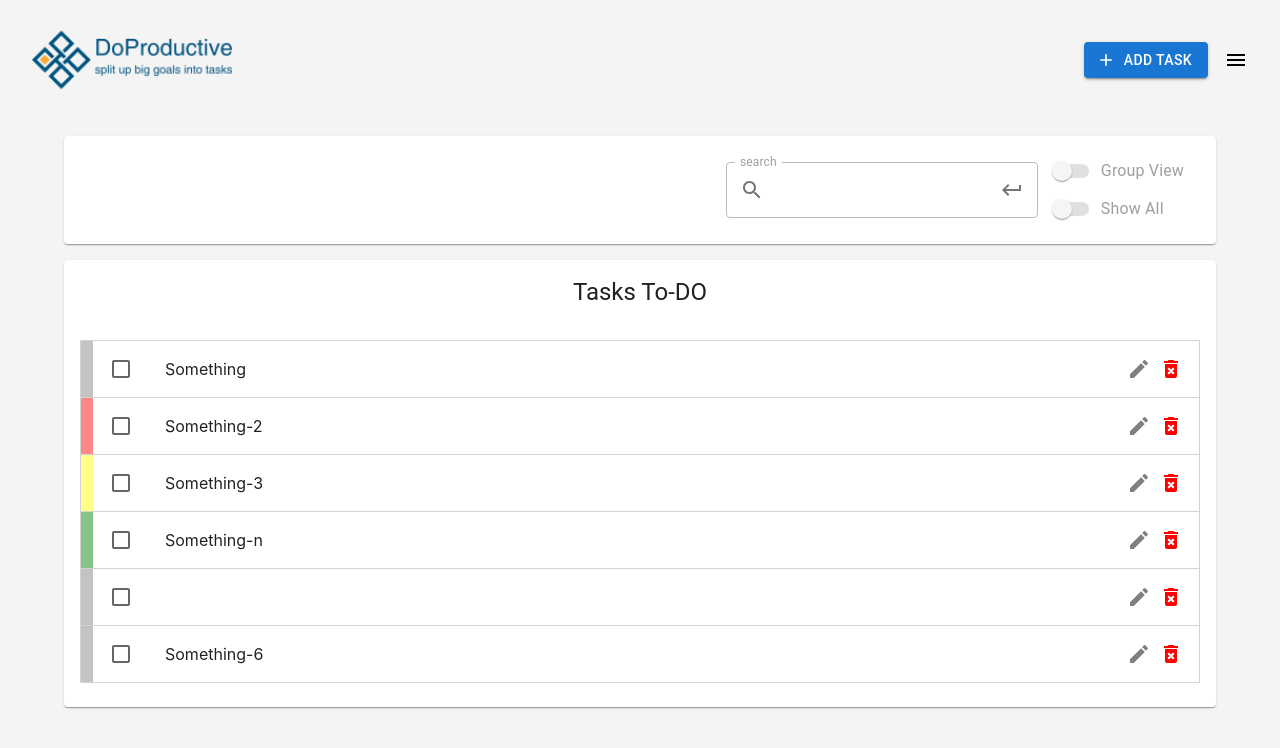
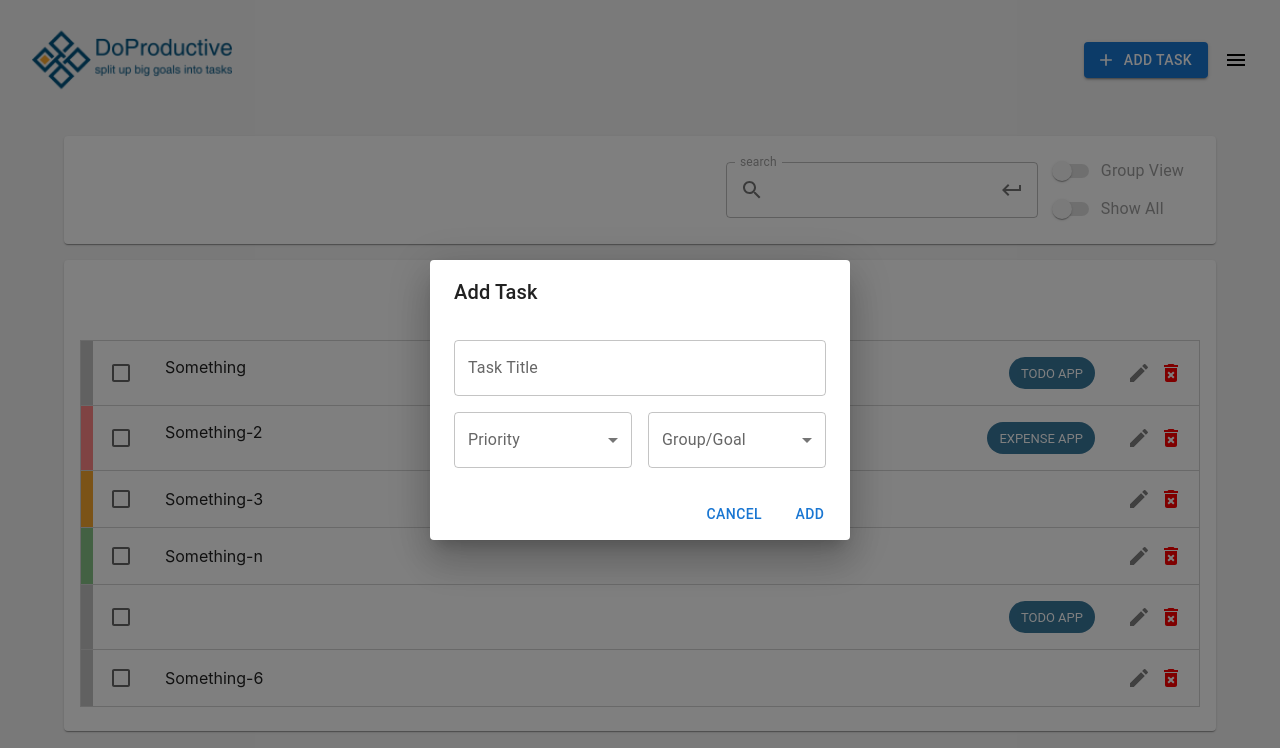
Before and after one commit to ArjunMamidi2698/do-productive, a React (Create React App) app: page / in a window 1280 px wide. Both pictures are taken after a click on the button "ADD TASK". Shown: the top 748 px of the page. Built offline with nearby package versions, Linux system fonts and the light colour scheme.

Commit message:
added AddTask component and functionality, group-view chip

```diff
--- a/public/index.html
+++ b/public/index.html
@@ -24,7 +24,7 @@
       work correctly both with client-side routing and a non-root public URL.
       Learn how to configure a non-root public URL by running `npm run build`.
     -->
-    <title>React App</title>
+    <title>DoProductive</title>
   </head>
   <body>
     <noscript>You need to enable JavaScript to run this app.</noscript>
--- a/src/App.js
+++ b/src/App.js
@@ -1,15 +1,87 @@
-import { Container } from '@mui/material';
-import './App.css';
-import Header from './components/header/Header';
-import TaskActions from './components/filters/TaskActions';
-import TasksContainer from './components/tasks/TasksContainer';
+import { Container } from "@mui/material";
+import "./App.css";
+import Header from "./components/header/Header";
+import TaskActions from "./components/filters/TaskActions";
+import TasksContainer from "./components/tasks/TasksContainer";
+import { useState } from "react";
 function App() {
+	const prioritiesList = [1, 2, 3, 4];
+	const groupsList = ["TODO APP", "EXPENSE APP"];
+	const [tasks, setTasks] = useState([
+		{
+			taskId: "t1",
+			taskTitle: "Something",
+			priorityLevel: 0,
+			doneTask: false,
+			groupName: "TODO APP",
+		},
+		{
+			taskId: "t2",
+			taskTitle: "Something-2",
+			priorityLevel: 1,
+			doneTask: false,
+			groupName: "EXPENSE APP",
+		},
+		{
+			taskId: "t3",
+			taskTitle: "Something-3",
+			priorityLevel: 2,
+			doneTask: false,
+			groupName: "",
+		},
+		{
+			taskId: "t4",
+			taskTitle: "Something-n",
+			priorityLevel: 3,
+			doneTask: false,
+			groupName: "",
+		},
+		{
+			taskId: "t5",
+			taskTitle: "",
+			priorityLevel: -1,
+			doneTask: false,
+			groupName: "TODO APP",
+		},
+		{
+			taskId: "t6",
+			taskTitle: "Something-6",
+			priorityLevel: 5,
+			doneTask: false,
+			groupName: "",
+		},
+	]);
+	const generateNewTaskId = () => {
+		// AJ - TODO - NOT A OPTIMAL WAY
+		const lastTaskId = tasks[ tasks.length - 1 ].taskId;
+		console.log( lastTaskId );
+		return "t"+ (parseInt(lastTaskId.slice(1)) + 1);
+	};
+	const handleAddTask = ( taskObj ) => {
+		console.log(taskObj , "ASDasdasdasdsda");
+		// // AJ - TODO - UPDATE in DB
+		setTasks( (prevTasks) => [...prevTasks, taskObj] );
+	};
+	const updateTasks = ( tasks ) => {
+		// // AJ - TODO - UPDATE in DB
+		setTasks( () => [...tasks]); // consider new array for rebuilding
+	};
 	return (
 		<div className="App do-productive">
-      <Header />
+			<Header
+				prioritiesList={prioritiesList}
+				groupsList={groupsList}
+				generateNewTaskId={generateNewTaskId}
+				handleAddTask={handleAddTask}
+			/>
 			<Container>
 				<TaskActions />
-        <TasksContainer />
+				<TasksContainer
+					tasks={tasks}
+					prioritiesList={prioritiesList}
+					groupsList={groupsList}
+					updateTasks={updateTasks}
+				/>
 			</Container>
 		</div>
 	);
--- /dev/null
+++ b/src/components/header/AddTask.css
@@ -0,0 +1,3 @@
+.add-task-content {
+	padding-top: 1rem !important;
+}
--- /dev/null
+++ b/src/components/header/AddTask.js
@@ -0,0 +1,157 @@
+import { Add } from "@mui/icons-material";
+import {
+	Button,
+	Dialog,
+	DialogActions,
+	DialogContent,
+	DialogTitle,
+	Grid,
+	MenuItem,
+	TextField,
+} from "@mui/material";
+import { useState } from "react";
+
+import "./AddTask.css";
+
+const AddTask = (props) => {
+	const prioritiesList = props?.prioritiesList || [];
+	let groupsList = props?.groupsList || [];
+	groupsList.push("Other");
+	groupsList = groupsList.filter(
+		(val, index) => groupsList.indexOf(val) === index
+	);
+	const [open, setOpen] = useState(false);
+	const [taskTitle, setTaskTitle] = useState("");
+	const [priorityLevel, setPriorityLevel] = useState("");
+	const [groupName, setGroupName] = useState("");
+
+	const [newGroupName, setNewGroupName] = useState("");
+	const [showNewGroupField, setShowNewGroupField] = useState(false);
+	// form actions
+	const handleAddGroup = (event) => {
+		setGroupName(event.target.value);
+		setShowNewGroupField(event.target.value === "Other");
+	};
+
+	// Dialog actions
+	const handleClose = () => {
+		setOpen(false);
+	};
+	const getGroupName = () => {
+		let gname = "";
+		if (showNewGroupField) {
+			if (newGroupName.trim() !== "") gname = newGroupName.trim();
+		} else {
+			if (groupName.trim() !== "") gname = groupName.trim();
+		}
+		return gname;
+	};
+	const handleAddTask = () => {
+		const taskObj = {
+			taskId: props.generateNewTaskId(),
+			taskTitle: taskTitle,
+			priorityLevel: priorityLevel,
+			doneTask: false,
+			groupName: getGroupName(),
+		};
+		props.handleAddTask(taskObj);
+		resetValues();
+		setOpen(false);
+	};
+	const resetValues = () => {
+		setTaskTitle("");
+		setPriorityLevel("");
+		setGroupName("");
+	};
+	return (
+		<div>
+			<Button
+				variant="contained"
+				startIcon={<Add />}
+				className="do-productive__add-btn"
+				onClick={() => setOpen(true)}
+			>
+				Add Task
+			</Button>
+			<Dialog open={open} onClose={handleClose}>
+				<DialogTitle>Add Task</DialogTitle>
+				<DialogContent className="add-task-content">
+					<Grid container spacing={2}>
+						<Grid item xs={12}>
+							<TextField
+								fullWidth
+								label="Task Title"
+								value={taskTitle}
+								onChange={(event) =>
+									setTaskTitle(event.target.value)
+								}
+							/>
+						</Grid>
+						<Grid item xs={6}>
+							<TextField
+								fullWidth
+								select
+								label="Priority"
+								value={priorityLevel}
+								onChange={(event) =>
+									setPriorityLevel(event.target.value)
+								}
+							>
+								{prioritiesList.map((option) => (
+									<MenuItem
+										key={option}
+										value={option}
+										className={"priority-" + option}
+									>
+										{option}
+									</MenuItem>
+								))}
+							</TextField>
+						</Grid>
+						<Grid item xs={6}>
+							<TextField
+								fullWidth
+								select
+								label="Group/Goal"
+								value={groupName}
+								onChange={handleAddGroup}
+							>
+								{groupsList.map((option) => (
+									<MenuItem
+										key={option}
+										value={option}
+										className={"group-" + option}
+									>
+										{option}
+									</MenuItem>
+								))}
+							</TextField>
+						</Grid>
+						{showNewGroupField ? (
+							<Grid item xs={12}>
+								<TextField
+									fullWidth
+									label="New Group"
+									value={newGroupName}
+									onChange={(event) =>
+										setNewGroupName(event.target.value)
+									}
+								/>
+							</Grid>
+						) : (
+							""
+						)}
+					</Grid>
+				</DialogContent>
+				<DialogActions>
+					<Button onClick={handleClose}>Cancel</Button>
+					<Button onClick={handleAddTask} autoFocus>
+						Add
+					</Button>
+				</DialogActions>
+			</Dialog>
+		</div>
+	);
+};
+
+export default AddTask;
--- a/src/components/header/Header.js
+++ b/src/components/header/Header.js
@@ -1,21 +1,22 @@
-import { Add, Menu } from "@mui/icons-material";
-import { Button } from "@mui/material";
+import { Menu } from "@mui/icons-material";
 import logo from "../../assets/img/logo.png";
+import AddTask from "./AddTask";
 
 import "./Header.css";
 
-const Header = () => {
+const Header = (props) => {
 	return (
 		<header className="do-productive-header">
 			<img src={logo} className="do-productive__logo" alt="logo" />
 			<div className="do-productive-header__actions">
-				<Button
-					variant="contained"
-					startIcon={<Add />}
-					className="do-productive__add-btn"
-				>
-					Add Task
-				</Button>
+				<AddTask
+					prioritiesList={props.prioritiesList}
+					groupsList={props.groupsList}
+					generateNewTaskId={props.generateNewTaskId}
+					handleAddTask={props.handleAddTask}
+				/>
+
+				{/* handleAddTask={(taskObject) => props.handleAddTask({...taskObject}) } */}
 				<Menu
 				// sx={{ color: "white" }}
 				/>
--- a/src/components/tasks/TaskRow.css
+++ b/src/components/tasks/TaskRow.css
@@ -10,7 +10,8 @@
 	align-self: center;
 }
 .task-row__title,
-.task-row__edit-view {
+.task-row__edit-view,
+.task-row__normal-view {
 	display: flex;
 	flex-grow: 1;
 	text-align: left;
@@ -26,12 +27,16 @@
 }
 
 .task-row.done {
-	opacity: .5;
+	opacity: 0.5;
 }
 .task-row.done .task-row__title {
-    text-decoration: line-through;
+	text-decoration: line-through;
 }
 .task-row.done .task-row__actions-edit-view,
 .task-row.done .edit-action {
 	display: none;
 }
+.task-row__group-chip {
+	background: #015380c7 !important;
+	color: white !important;
+}
--- a/src/components/tasks/TaskRow.js
+++ b/src/components/tasks/TaskRow.js
@@ -1,4 +1,4 @@
-import { Box, Checkbox, MenuItem, TextField } from "@mui/material";
+import { Box, Checkbox, Chip, MenuItem, TextField } from "@mui/material";
 import { useState } from "react";
 
 import "./TaskRow.css";
@@ -9,7 +9,7 @@ const TaskRow = (props) => {
 	const priorityLevel = props?.priorityLevel || 4;
 	const doneTask = props?.doneTask || false;
 	const taskTitle = props?.taskTitle || "";
-	const prioritiesList = [1, 2, 3, 4];
+	const prioritiesList = props.prioritiesList;
 
 	console.log(taskTitle, props.taskTitle);
 	// actions
@@ -19,6 +19,7 @@ const TaskRow = (props) => {
 			taskTitle: newTitle,
 			priorityLevel: newPriority,
 			doneTask: doneStatus !== undefined ? doneStatus : doneTask,
+			groupName: props.groupName
 		});
 	};
 	const updateTaskRow = () => {
@@ -73,7 +74,12 @@ const TaskRow = (props) => {
 					</TextField>
 				</div>
 			) : (
-				<div className="task-row__title">{taskTitle}</div>
+				<div className="task-row__normal-view">
+					<div className="task-row__title">{taskTitle}</div>
+					{
+						props.groupName.trim() !== "" ? <Chip className="task-row__group-chip" label={props.groupName} /> : ""
+					}
+				</div>
 			)}
 			<TaskRowActions
 				handleEditAction={editTaskRow}
--- a/src/components/tasks/TaskRowPriority.css
+++ b/src/components/tasks/TaskRowPriority.css
@@ -5,7 +5,7 @@
 	background: #00800078;
 }
 .task-row__priority.MEDIUM {
-	background: #ffff0078;
+	background: #f8a82f;
 }
 .task-row__priority.HIGH {
 	background: #ff000078;
@@ -17,7 +17,7 @@
 	color: #008000;
 }
 .MuiMenuItem-root.priority-2 {
-	color: #ffff00;
+	color: #f8a82f;
 }
 .MuiMenuItem-root.priority-1 {
 	color: #ff0000;
--- a/src/components/tasks/TasksContainer.js
+++ b/src/components/tasks/TasksContainer.js
@@ -1,61 +1,20 @@
 import { Card, CardContent, CardHeader } from "@mui/material";
-import { useState } from "react";
 import TaskRow from "./TaskRow";
 
 import "./TasksContainer.css";
 
-const TasksContainer = () => {
-	const [tasks, setTasks] = useState([
-		{
-			taskId: "t1",
-			taskTitle: "Something",
-			priorityLevel: 0,
-			doneTask: false,
-		},
-		{
-			taskId: "t2",
-			taskTitle: "Something-2",
-			priorityLevel: 1,
-			doneTask: false,
-		},
-		{
-			taskId: "t3",
-			taskTitle: "Something-3",
-			priorityLevel: 2,
-			doneTask: false,
-		},
-		{
-			taskId: "t4",
-			taskTitle: "Something-n",
-			priorityLevel: 3,
-			doneTask: false,
-		},
-		{
-			taskId: "t5",
-			taskTitle: "",
-			priorityLevel: -1,
-			doneTask: false,
-		},
-		{
-			taskId: "t6",
-			taskTitle: "Something-6",
-			priorityLevel: 5,
-			doneTask: false,
-		},
-	]);
+const TasksContainer = (props) => {
+	const tasks = props.tasks;
 	// actions
 	const deleteTaskHandler = (taskId) => {
-		setTasks((prevStateTasks) =>
-			prevStateTasks.filter((task) => task.taskId !== taskId)
-		);
+		props.updateTasks( tasks.filter((task) => task.taskId !== taskId) );
 	};
 	const updateTaskHandler = (taskObj) => {
 		const taskIndex = tasks.findIndex(
 			(task) => task.taskId === taskObj.taskId
 		);
 		if (taskIndex >= 0) tasks[taskIndex] = taskObj;
-		setTasks([...tasks]); // consider new array for rebuilding
-		// // AJ - TODO - UPDATE in DB
+		props.updateTasks( tasks );
 	};
 	return (
 		<Card className="tasks-container">
@@ -68,8 +27,10 @@ const TasksContainer = () => {
 						priorityLevel={task.priorityLevel}
 						doneTask={task.doneTask}
 						taskTitle={task.taskTitle}
+						groupName={task.groupName}
 						handleDeleteTask={deleteTaskHandler}
 						handleTaskUpdate={updateTaskHandler}
+						prioritiesList={props.prioritiesList}
 					/>
 				))}
 				{/* <TaskRow priorityLevel={1} doneTask={true} taskTitle="test"/>
```
Also changed, not shown: src/components/header/AddTaskContent.js (added, +94 -0 lines). Lines whose indentation alone changed are shown as unchanged.
